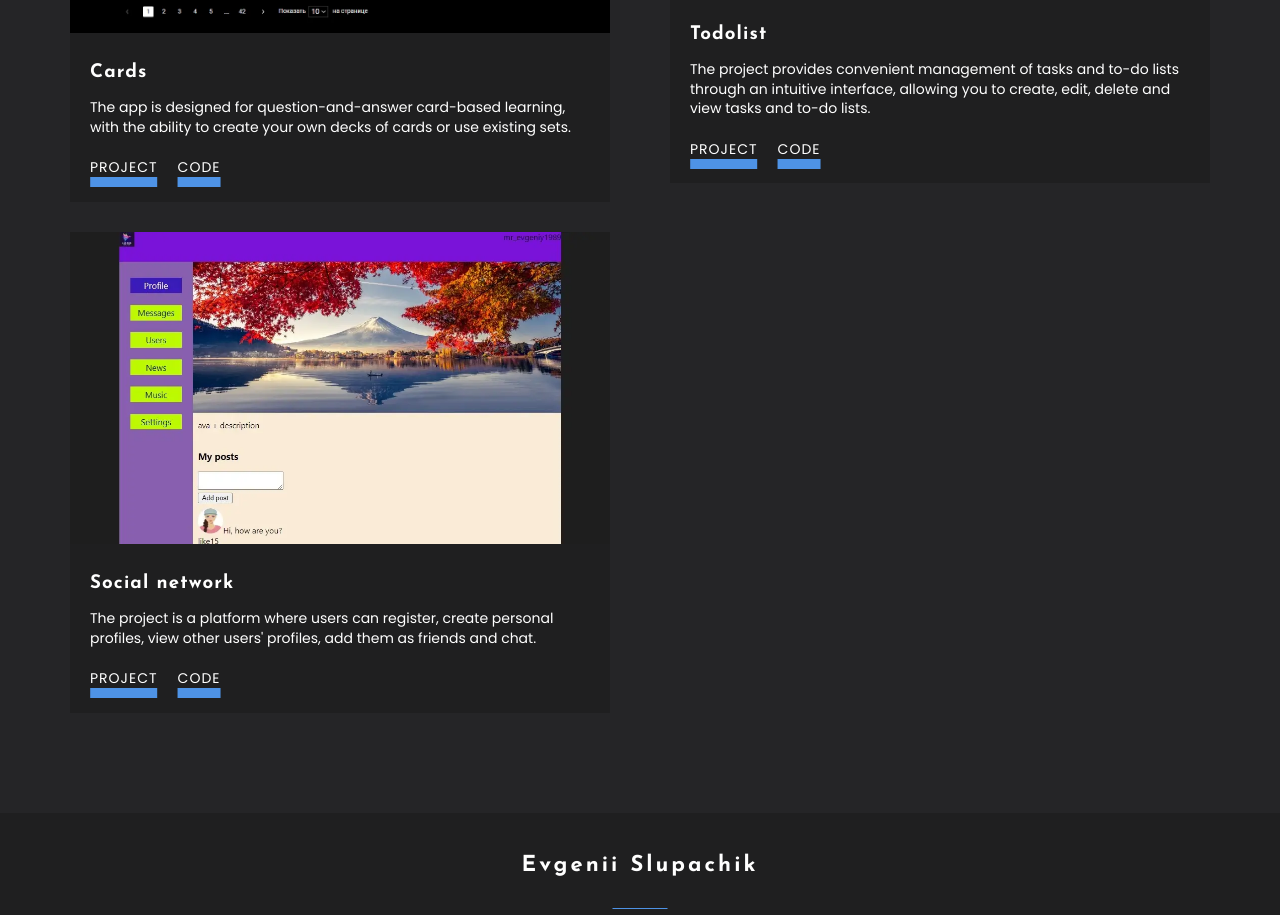
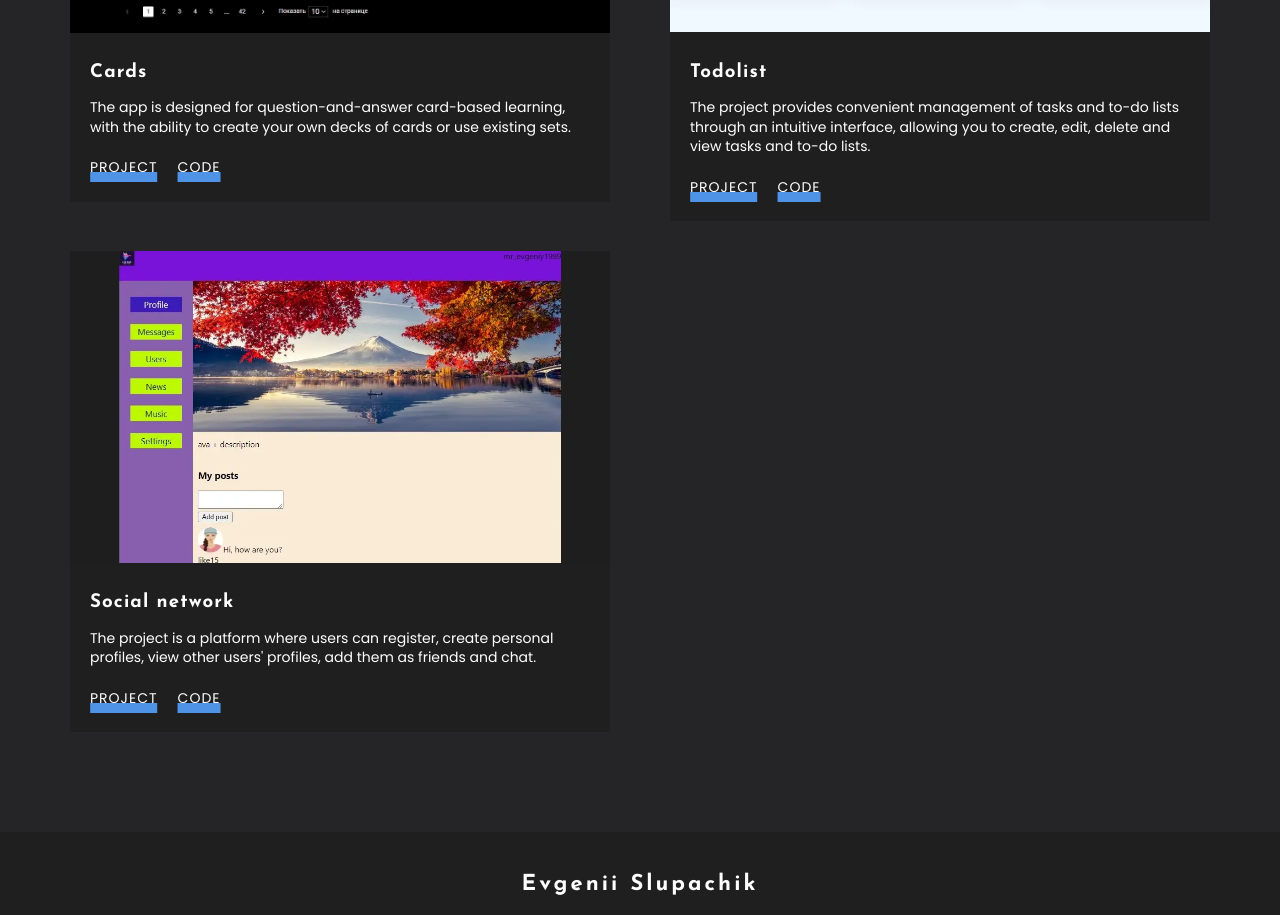
Before and after one commit to MrEvgeniy1989/portfolio, a React (Create React App) app: page / in a window 1280 px wide. Shown: the part 1940-2855 px from the top of the page. Built offline with nearby package versions, Linux system fonts and the light colour scheme.

Commit message:
refactor: сделал минимальную ширину для body

```diff
--- a/src/common/components/button/Button.module.scss
+++ b/src/common/components/button/Button.module.scss
@@ -13,7 +13,7 @@
 
     position: absolute;
     z-index: -1;
-    bottom: 0;
+    bottom: 5px;
     left: 50%;
     transform: translateX(-50%);
 
--- a/src/common/styles/_boilerplate.scss
+++ b/src/common/styles/_boilerplate.scss
@@ -16,6 +16,7 @@ body {
   -webkit-font-smoothing: antialiased;
   -moz-osx-font-smoothing: grayscale;
   line-height: 1.2;
+  min-width: 360px;
 }
 
 input,
--- a/src/features/projects/Projects.module.scss
+++ b/src/features/projects/Projects.module.scss
@@ -13,7 +13,7 @@
       align-items: flex-start;
       justify-content: space-between;
 
-      @media screen and (width <= 1140px) {
+      @media screen and (width <= 719px) {
         justify-content: center;
       }
     }
--- a/src/features/projects/project/Project.module.scss
+++ b/src/features/projects/project/Project.module.scss
@@ -128,6 +128,7 @@
           font-weight: 500;
 
           &::before {
+            bottom: 0;
             width: 100%;
             height: 100%;
           }
```
Also changed, not shown: src/assets/images/projects/todolistProject.webp.
